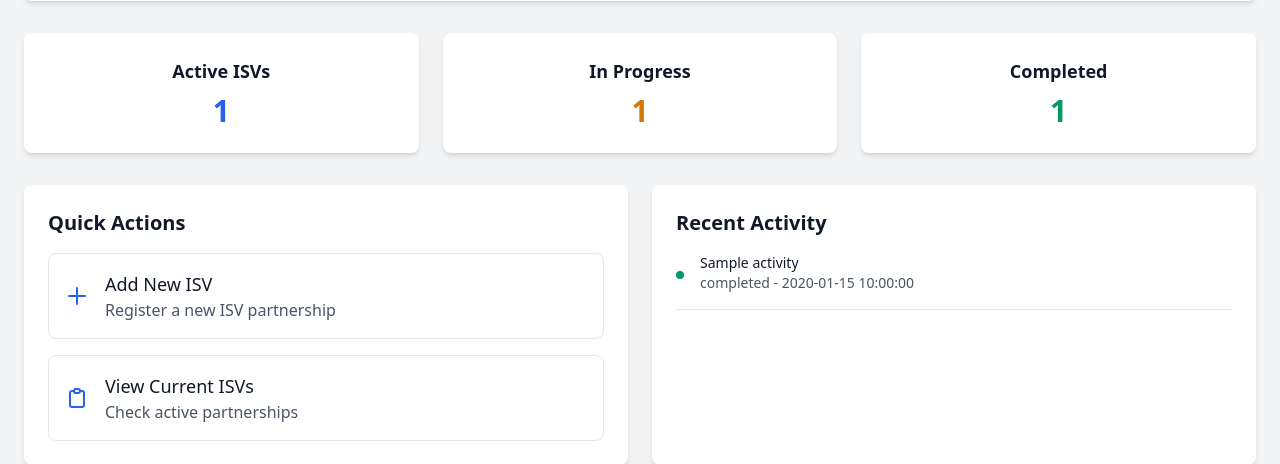
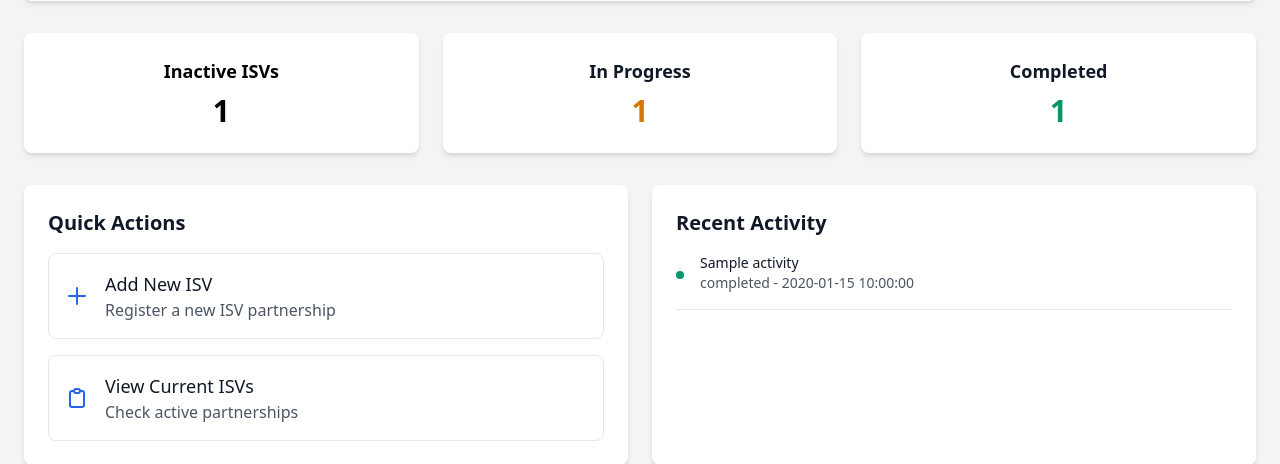
Before and after one commit to raheelkumar/gbq_app_v2, a Flask app: template templates/index.html in a window 1280 px wide. Shown: the part 311-775 px from the top of the page. Run offline with Flask 3, Linux system fonts and the light colour scheme; the template is opened without the code that fills it: most values are stand-ins (such as "Sample title", 1, 10 or a date in 2020).

Commit message:
Updated the index page logic to show Inactive, In Progress and Completed ISV counts and the respective color scheme

```diff
--- a/app.py
+++ b/app.py
@@ -23,8 +23,8 @@ def index():
     # Get counts for dashboard
     counts_query = f"""
     SELECT
-        COUNT(CASE WHEN status != 'completed' THEN 1 END) as active_count,
-        COUNT(CASE WHEN status = 'in_progress' THEN 1 END) as in_progress_count,
+        COUNT(CASE WHEN status = 'not started' THEN 1 END) as inactive_count,
+        COUNT(CASE WHEN status = 'in progress' THEN 1 END) as in_progress_count,
         COUNT(CASE WHEN status = 'completed' THEN 1 END) as completed_count
     FROM `{dataset_id}.{table_id}`
     """
@@ -45,7 +45,7 @@ def index():
     recent_activities = activities_job.result()
 
     return render_template('index.html',
-                           active_count=counts_result.active_count or 0,
+                           inactive_count=counts_result.inactive_count or 0,
                            in_progress_count=counts_result.in_progress_count or 0,
                            completed_count=counts_result.completed_count or 0,
                            recent_activities=recent_activities)
--- a/templates/index.html
+++ b/templates/index.html
@@ -19,8 +19,8 @@
     <div class="grid md:grid-cols-3 gap-6 mb-8">
         <div class="bg-white rounded-lg shadow-md p-6">
             <div class="text-center">
-                <h3 class="text-lg font-semibold text-gray-900 mb-2">Active ISVs</h3>
-                <p class="text-3xl font-bold text-blue-600">{{ active_count }}</p>
+                <h3 class="text-lg font-semibold text-white-900 mb-2">Inactive ISVs</h3>
+                <p class="text-3xl font-bold text-grey-600">{{ inactive_count }}</p>
             </div>
         </div>
         <div class="bg-white rounded-lg shadow-md p-6">
@@ -78,7 +78,7 @@
                 <div class="border-b last:border-b-0 pb-4 last:pb-0">
                     <div class="flex items-center">
                         <div class="flex-shrink-0">
-                            <span class="inline-block h-2 w-2 rounded-full {% if activity.status == 'completed' %}bg-green-600{% elif activity.status == 'in_progress' %}bg-yellow-600{% else %}bg-gray-600{% endif %}"></span>
+                            <span class="inline-block h-2 w-2 rounded-full {% if activity.status == 'completed' %}bg-green-600{% elif activity.status == 'in progress' %}bg-yellow-600{% else %}bg-gray-600{% endif %}"></span>
                         </div>
                         <div class="ml-4">
                             <p class="text-sm font-medium text-gray-900">{{ activity.isv_name }}</p>
```
